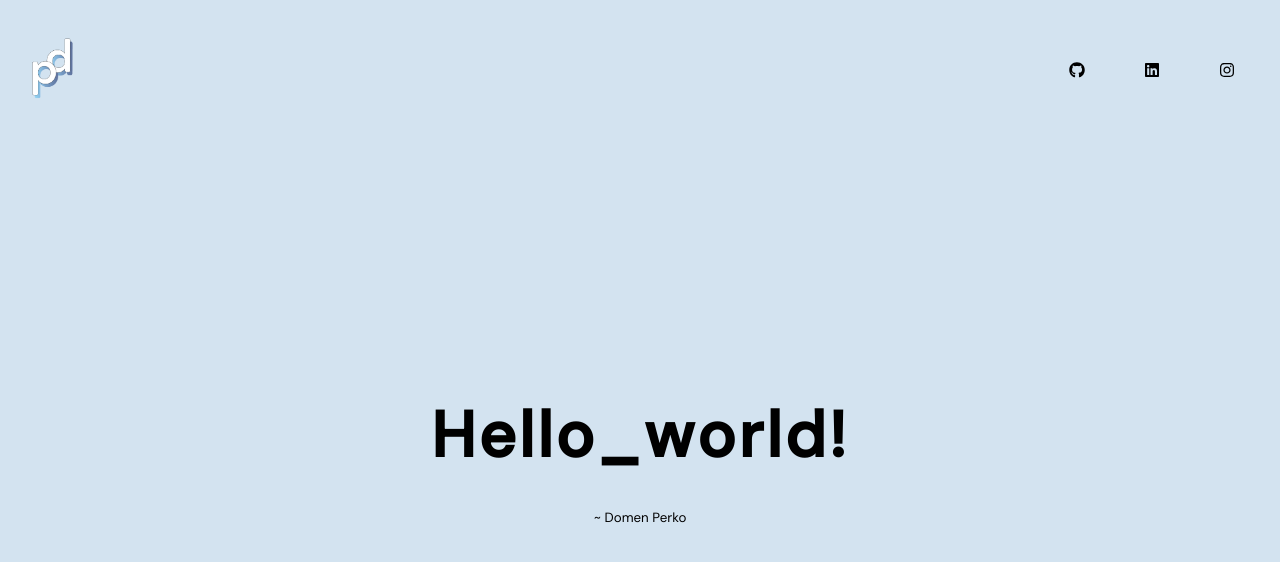
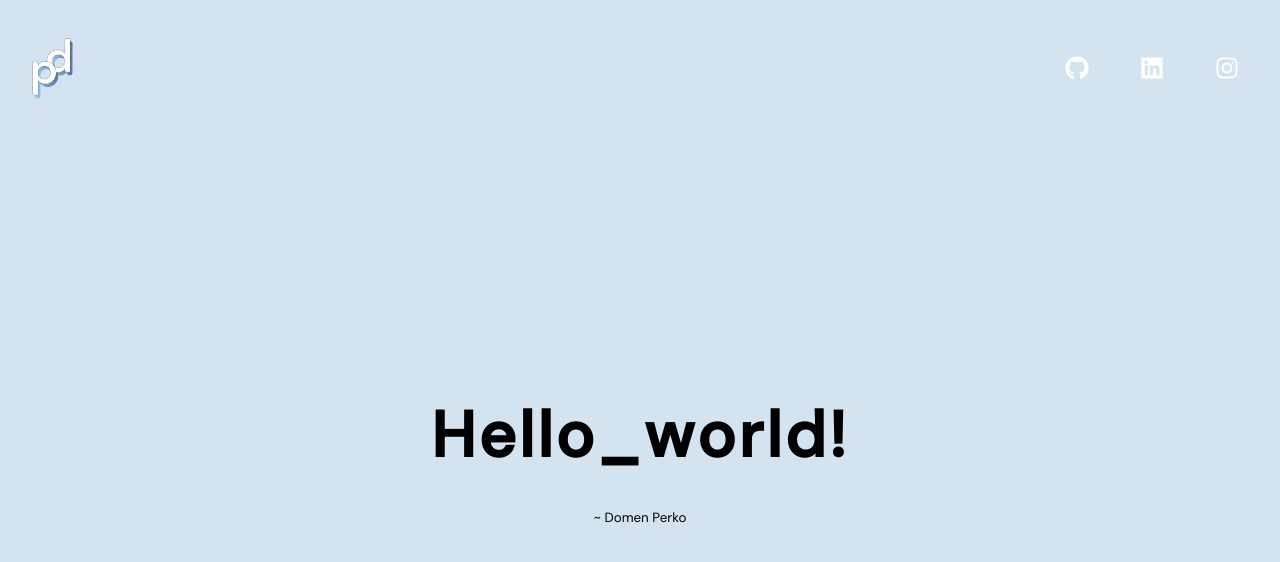
Before and after one commit to perkzen/domenperko.com, a Next.js app: page / in a window 1280 px wide. Shown: the top 562 px of the page. Built offline with nearby package versions, Linux system fonts and the light colour scheme; no server answers.

Commit message:
feat: add SocialLink component

```diff
--- a/components/Navigation/Navigation.tsx
+++ b/components/Navigation/Navigation.tsx
@@ -2,9 +2,9 @@ import React, { FC } from 'react';
 import Image from 'next/image';
 import LOGO from '../../assets/pd.png';
 import classes from './Navigation.module.scss';
-import Link from 'next/link';
-import { FaGithub, FaInstagram, FaLinkedin } from 'react-icons/fa';
-import { Links } from '../../constants/socials';
+import { SocialsLinks } from '../../constants/socials';
+import SocialLink from '../SocialLink/SocialLink';
+import { v4 } from 'uuid';
 
 const Navigation: FC = () => {
   return (
@@ -13,15 +13,9 @@ const Navigation: FC = () => {
         <Image src={LOGO} width={75} height={75} alt={'Website Logo'} />
       </div>
       <div className={classes.Socials}>
-        <Link href={Links.GITHUB} passHref={true}>
-          <FaGithub />
-        </Link>
-        <Link href={Links.LINKEDIN} passHref={true}>
-          <FaLinkedin />
-        </Link>
-        <Link href={Links.INSTAGRAM} passHref={true}>
-          <FaInstagram />
-        </Link>
+        {SocialsLinks.map((socialLink) => (
+          <SocialLink link={socialLink} key={v4()} />
+        ))}
       </div>
     </div>
   );
--- /dev/null
+++ b/components/SocialLink/SocialLink.module.scss
@@ -0,0 +1,7 @@
+@import 'styles/theme';
+
+.Container {
+  cursor: pointer;
+  font-size: 1.5rem;
+  color: $color-white-1;
+}
--- /dev/null
+++ b/components/SocialLink/SocialLink.tsx
@@ -0,0 +1,36 @@
+import React, { FC, ReactNode } from 'react';
+import Link from 'next/link';
+import classes from './SocialLink.module.scss';
+import { Links } from '../../constants/socials';
+import { FaGithub, FaInstagram, FaLinkedin } from 'react-icons/fa';
+import { motion } from 'framer-motion';
+
+interface SocialLinkProps {
+  link: string;
+}
+
+const SocialLink: FC<SocialLinkProps> = ({ link }) => {
+  const getIcon = (): ReactNode => {
+    switch (link) {
+      case Links.GITHUB:
+        return <FaGithub />;
+      case Links.LINKEDIN:
+        return <FaLinkedin />;
+      case Links.INSTAGRAM:
+        return <FaInstagram />;
+      default:
+        return 'Icon not found';
+    }
+  };
+
+  return (
+    <motion.div
+      whileHover={{ scale: 2, transition: { duration: 0.5 } }}
+      className={classes.Container}
+    >
+      <Link href={link}>{getIcon()}</Link>
+    </motion.div>
+  );
+};
+
+export default SocialLink;
--- a/constants/socials.ts
+++ b/constants/socials.ts
@@ -4,4 +4,10 @@ export enum Links {
   LINKEDIN = 'https://www.linkedin.com/in/domen-perko-657b59219/',
 }
 
+export const SocialsLinks: Links[] = [
+  Links.GITHUB,
+  Links.LINKEDIN,
+  Links.INSTAGRAM,
+];
+
 // create a gmail for business domen@contact.com
--- a/styles/theme.scss
+++ b/styles/theme.scss
@@ -1,4 +1,5 @@
 // colors goes here
 // primary, secondary
 
-$background-color-1: #D3E3F0;
+$background-color-1: #d3e3f0;
+$color-white-1: #ffffff;
```
